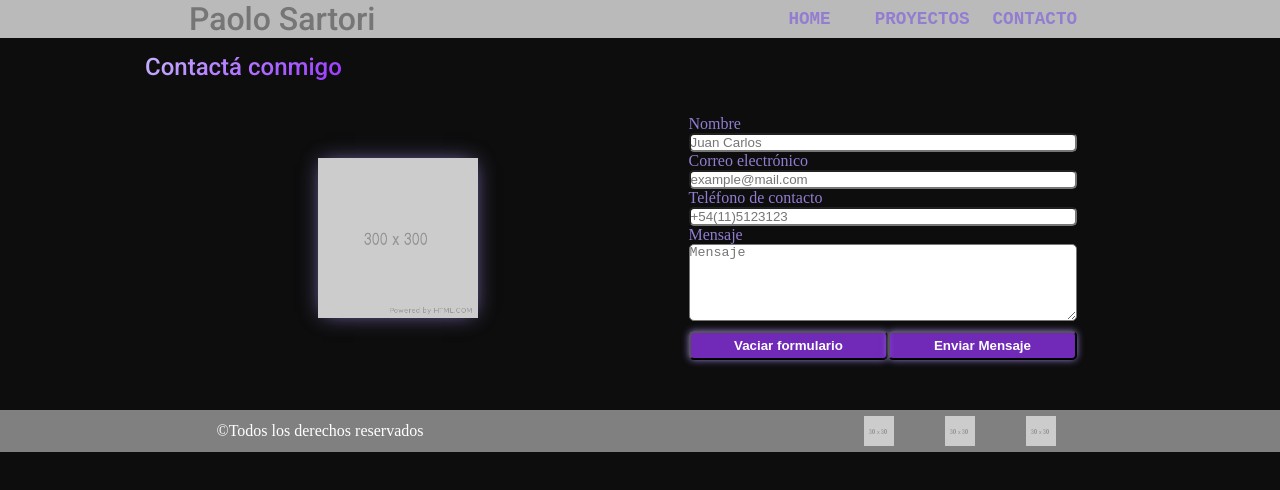
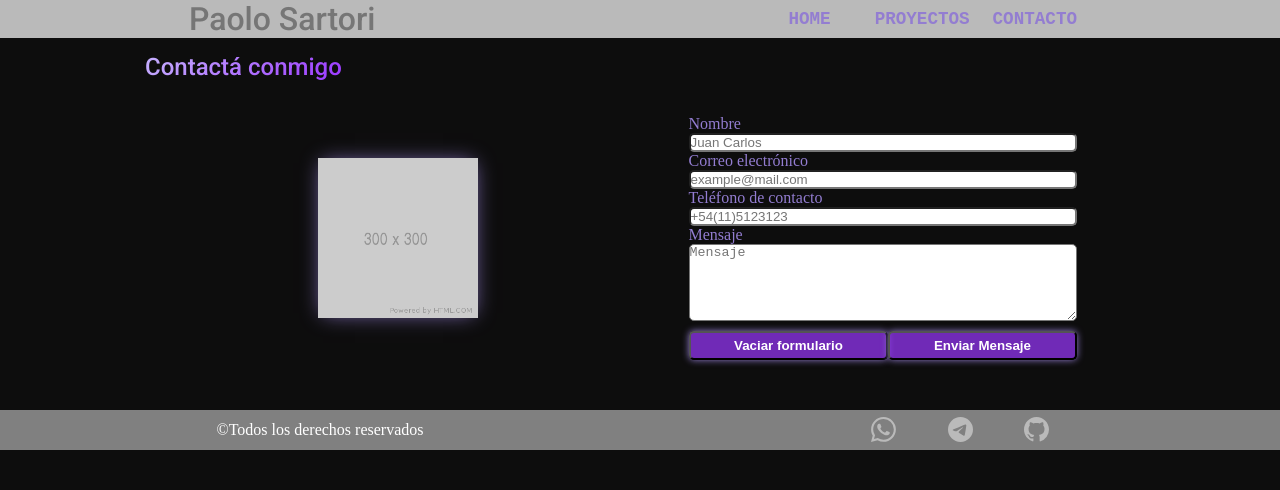
Before and after one commit to ps-dev-repo/DesarrolloWeb-37320, a plain HTML site: page pages/formulario.html in a window 1280 px wide. Drawn offline with Linux system fonts and the light colour scheme; grey boxes are pictures that could not be loaded.

Commit message:
Íconos redes sociales como svg (formulario.html-proyectos.html)

```diff
--- a/pages/formulario.html
+++ b/pages/formulario.html
@@ -72,13 +72,25 @@
         </div>
         <div>
             <a href="https://api.whatsapp.com/#####" target="_blank" rel="noopener noreferrer">
-                <img src="../assets/img/whatsapp_icon.png" alt="Contactar mediante Whatsapp">
+                <i>
+                    <svg xmlns="http://www.w3.org/2000/svg" width="16" height="16" fill="currentColor" class="bi bi-whatsapp" viewBox="0 0 16 16">
+                        <path d="M13.601 2.326A7.854 7.854 0 0 0 7.994 0C3.627 0 .068 3.558.064 7.926c0 1.399.366 2.76 1.057 3.965L0 16l4.204-1.102a7.933 7.933 0 0 0 3.79.965h.004c4.368 0 7.926-3.558 7.93-7.93A7.898 7.898 0 0 0 13.6 2.326zM7.994 14.521a6.573 6.573 0 0 1-3.356-.92l-.24-.144-2.494.654.666-2.433-.156-.251a6.56 6.56 0 0 1-1.007-3.505c0-3.626 2.957-6.584 6.591-6.584a6.56 6.56 0 0 1 4.66 1.931 6.557 6.557 0 0 1 1.928 4.66c-.004 3.639-2.961 6.592-6.592 6.592zm3.615-4.934c-.197-.099-1.17-.578-1.353-.646-.182-.065-.315-.099-.445.099-.133.197-.513.646-.627.775-.114.133-.232.148-.43.05-.197-.1-.836-.308-1.592-.985-.59-.525-.985-1.175-1.103-1.372-.114-.198-.011-.304.088-.403.087-.088.197-.232.296-.346.1-.114.133-.198.198-.33.065-.134.034-.248-.015-.347-.05-.099-.445-1.076-.612-1.47-.16-.389-.323-.335-.445-.34-.114-.007-.247-.007-.38-.007a.729.729 0 0 0-.529.247c-.182.198-.691.677-.691 1.654 0 .977.71 1.916.81 2.049.098.133 1.394 2.132 3.383 2.992.47.205.84.326 1.129.418.475.152.904.129 1.246.08.38-.058 1.171-.48 1.338-.943.164-.464.164-.86.114-.943-.049-.084-.182-.133-.38-.232z"/>
+                    </svg>
+                </i>
             </a>
             <a href="https://api.telegram.com/#####" target="_blank" rel="noopener noreferrer">
-                <img src="../assets/img/telegram_icon.png" alt="Contactar mediante telegram">
+                <i>
+                    <svg xmlns="http://www.w3.org/2000/svg" width="16" height="16" fill="currentColor" class="bi bi-telegram" viewBox="0 0 16 16">
+                        <path d="M16 8A8 8 0 1 1 0 8a8 8 0 0 1 16 0zM8.287 5.906c-.778.324-2.334.994-4.666 2.01-.378.15-.577.298-.595.442-.03.243.275.339.69.47l.175.055c.408.133.958.288 1.243.294.26.006.549-.1.868-.32 2.179-1.471 3.304-2.214 3.374-2.23.05-.012.12-.026.166.016.047.041.042.12.037.141-.03.129-1.227 1.241-1.846 1.817-.193.18-.33.307-.358.336a8.154 8.154 0 0 1-.188.186c-.38.366-.664.64.015 1.088.327.216.589.393.85.571.284.194.568.387.936.629.093.06.183.125.27.187.331.236.63.448.997.414.214-.02.435-.22.547-.82.265-1.417.786-4.486.906-5.751a1.426 1.426 0 0 0-.013-.315.337.337 0 0 0-.114-.217.526.526 0 0 0-.31-.093c-.3.005-.763.166-2.984 1.09z"/>
+                    </svg>
+                </i>
             </a>
             <a href="https://api.github.com/#####" target="_blank" rel="noopener noreferrer">
-                <img src="../assets/img/github_icon.png" alt="Repositorio github">
+                <i>
+                    <svg xmlns="http://www.w3.org/2000/svg" width="16" height="16" fill="currentColor" class="bi bi-github" viewBox="0 0 16 16">
+                        <path d="M8 0C3.58 0 0 3.58 0 8c0 3.54 2.29 6.53 5.47 7.59.4.07.55-.17.55-.38 0-.19-.01-.82-.01-1.49-2.01.37-2.53-.49-2.69-.94-.09-.23-.48-.94-.82-1.13-.28-.15-.68-.52-.01-.53.63-.01 1.08.58 1.23.82.72 1.21 1.87.87 2.33.66.07-.52.28-.87.51-1.07-1.78-.2-3.64-.89-3.64-3.95 0-.87.31-1.59.82-2.15-.08-.2-.36-1.02.08-2.12 0 0 .67-.21 2.2.82.64-.18 1.32-.27 2-.27.68 0 1.36.09 2 .27 1.53-1.04 2.2-.82 2.2-.82.44 1.1.16 1.92.08 2.12.51.56.82 1.27.82 2.15 0 3.07-1.87 3.75-3.65 3.95.29.25.54.73.54 1.48 0 1.07-.01 1.93-.01 2.2 0 .21.15.46.55.38A8.012 8.012 0 0 0 16 8c0-4.42-3.58-8-8-8z"/>
+                    </svg>
+                </i>
             </a>
         </div>
     </footer>
```
Also changed, not shown: pages/proyectos.html (+15 -3 lines).
